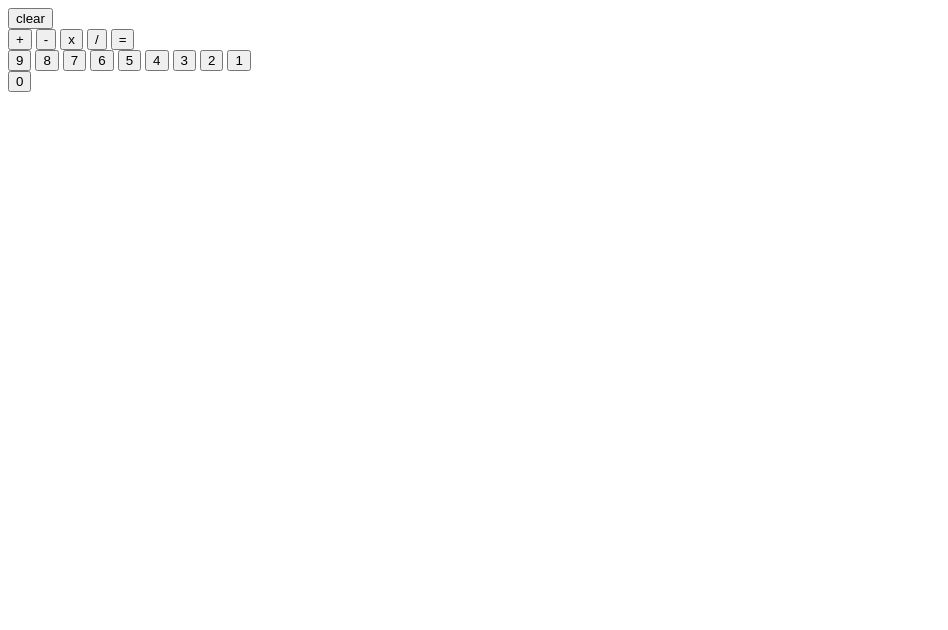
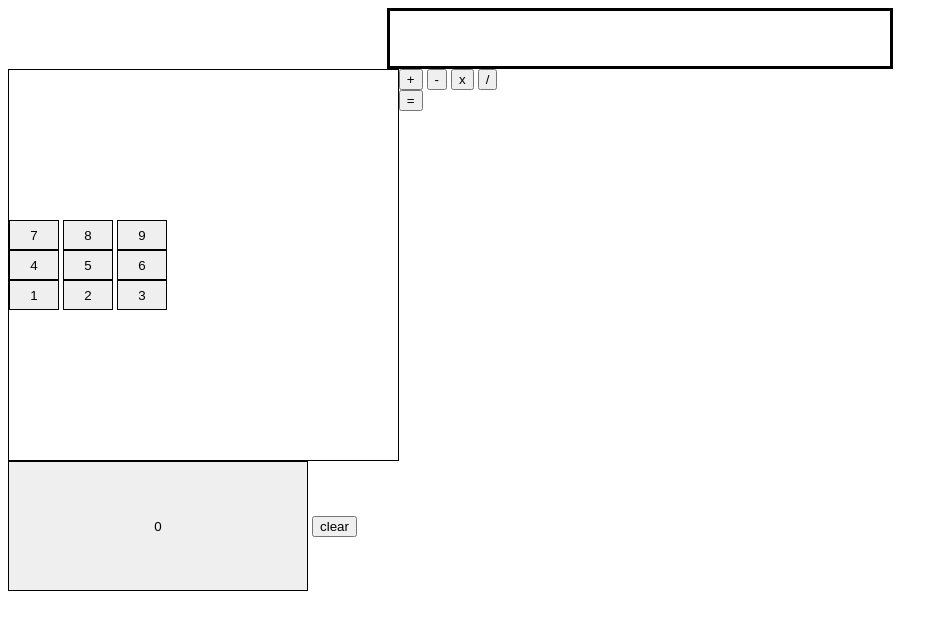
Before and after one commit to MeganL314/calculator, a plain HTML site: page index.html in a window 1280 px wide. Shown: the whole page, without its empty margins (0-948 px from the left). Drawn offline with Linux system fonts and the light colour scheme.

Commit message:
Add to display

```diff
--- a/index.html
+++ b/index.html
@@ -9,10 +9,29 @@
 <body>
     <script src="javascript.js" defer></script>
     <!-- <div class="title_top">Calculator</div> -->
+     <div class = "calc_container">
         <div class = "display_container">
             <div id="display"></div>
         </div>
-    <button id="clear">clear</button>
+
+        <div class = "operator_num_container">
+            <div class="number_buttons">
+                <div class="number_row_one">
+                    <button id="seven" class="number">7</button>
+                    <button id="eight" class="number">8</button>
+                    <button id="nine" class="number">9</button>
+                </div>
+                <div class="number_row_two">
+                    <button id="four" class="number">4</button>
+                    <button id="five" class="number">5</button>
+                    <button id="six" class="number">6</button>
+                </div>
+                <div class="number_row_three">
+                    <button id="one" class="number">1</button>
+                    <button id="two" class="number">2</button>
+                    <button id="three" class="number">3</button>
+                </div>
+            </div>
                 <div class="math_operators">
                 <button id="add">+</button>
                 <button id="subtract">-</button>
@@ -20,21 +39,12 @@
                 <button id="divide">/</button>
                 <button id="equals">=</button>
             </div>
-    <div class="number_buttons">
-      <button id="five">9</button>
-      <button id="five">8</button>
-      <button id="five">7</button>
-      <button id="five">6</button>
-      <button id="five">5</button>
-      <button id="four">4</button>
-      <button id="three">3</button>
-      <button id="two">2</button>
-      <button id="one">1</button>
         </div>
         <div class="zero_container">
             <button id="zero">0</button>
+            <button id="clear">clear</button>
         </div>
-
+    </div>
     <div id="container"></div>
 
 </body>
--- a/style.css
+++ b/style.css
@@ -0,0 +1,43 @@
+.display_container {
+    display: flex;
+    justify-content: center;
+}
+
+
+#display {
+    width: 500px;
+    height: 55px;
+    border: 3px solid black;
+}
+
+.operator_num_container{
+    display: flex;
+    justify-content: center;
+    width: 500px;
+}
+
+.number_buttons {
+    display: flex;
+    width: 450px;
+    height: 390px;
+    justify-content: center;
+    border: 1px solid black;
+    flex-direction: column;
+}
+
+.numer_row_one.number_row_two.number_row_three{
+     display: flex;
+}
+
+
+.number {
+    border: 1px solid black;
+    width: 50px;
+    height: 30px;
+}
+
+#zero {
+    border: 1px solid black;
+    width: 300px;
+    height: 130px;
+}
```
Lines whose indentation alone changed are shown as unchanged.
